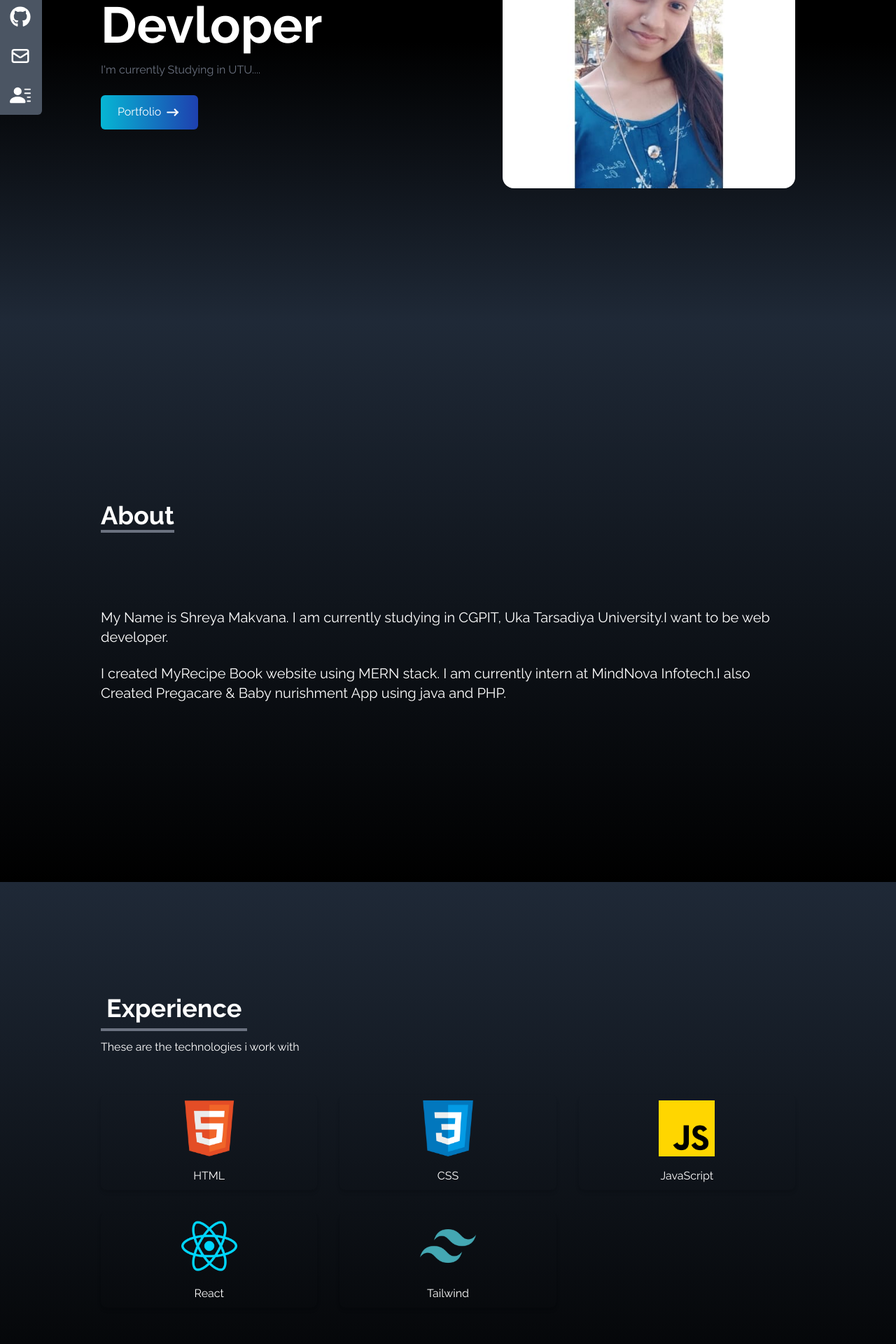
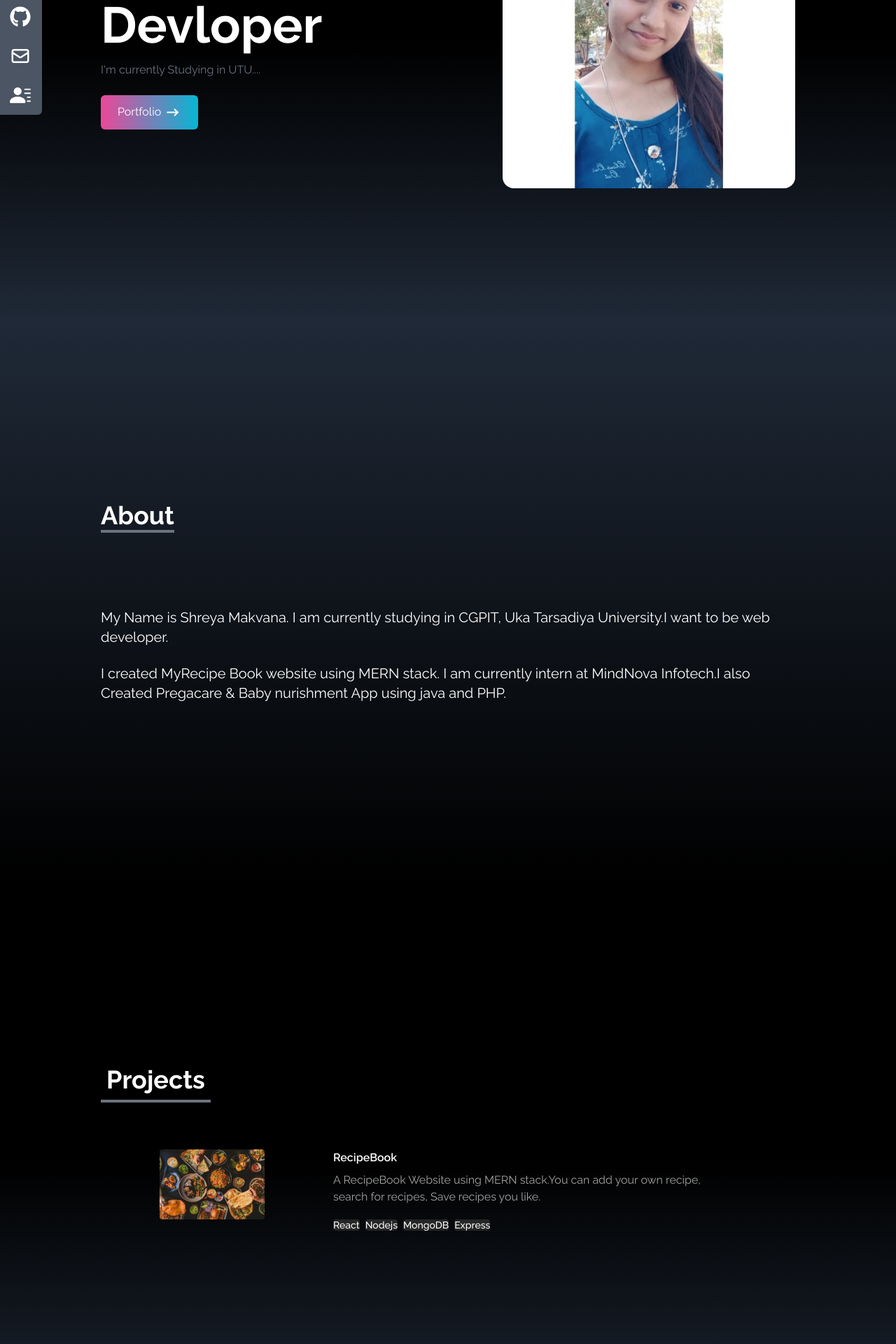
Before and after one commit to makvanashreya/portfolio, a React (Create React App) app: page / in a window 1280 px wide. Shown: the part 340-2260 px from the top of the page at 70% size. Built offline with nearby package versions, Linux system fonts and the light colour scheme.

Commit message:
new change

```diff
--- a/src/App.js
+++ b/src/App.js
@@ -4,7 +4,7 @@ import Social from "./coponents/Social";
 import About from "./coponents/About";
 import Experience from "./coponents/Experience";
 import Contact from "./coponents/Contact";
-// import Portfolio from "./coponents/Portfolio";
+import Portfolio from "./coponents/Portfolio";
 
 function App() {
   return (
@@ -12,8 +12,8 @@ function App() {
       <NavBar/>
      <Home />
      <About/>
+     <Portfolio/>
      <Experience/>
-     {/* <Portfolio/> */}
      <Contact/>
      <Social/>
     </div>
--- a/src/coponents/Experience.jsx
+++ b/src/coponents/Experience.jsx
@@ -37,7 +37,7 @@ const Experience = () => {
       id: 5,
       src: tailwind,
       title: "Tailwind",
-      style: "shadow-pink-500",
+      style: "shadow-sky-400",
     },
 
 
@@ -60,7 +60,7 @@ const Experience = () => {
 
           <div
           key={id}
-          className={'shadow-md hover:scale-105 duration-500 py-2 rounded-lg $[style]'}>
+          className={'shadow-md hover:scale-105 duration-500 py-2 rounded-lg ' + style}>
           <img src={src} alt="" className=' w-20 mx-auto' />
           <p className=' mt-4'>{title}</p>
         </div>
--- a/src/coponents/Home.jsx
+++ b/src/coponents/Home.jsx
@@ -1,6 +1,7 @@
 import React from 'react';
 import HI from "../assets/Myimg.jpeg";
 import { TbArrowNarrowRight } from "react-icons/tb";
+import { Link } from 'react-scroll';
 
 const Home = () => {
   return (
@@ -14,10 +15,24 @@ const Home = () => {
                     I'm currently Studying in UTU....
                 </p>
                 <div>
-                    <button className=' group text-white w-fit px-6 py-3 my-2 flex items-center rounded-md bg-gradient-to-r from-cyan-500 to-blue-800 cursor-pointer'>
-                        Portfolio
-                        <span className='group-hover:rotate-90 duration-300'><TbArrowNarrowRight size={25} className=' ml-1' /></span>
-                    </button>
+                <Link
+              to="Portfolio"
+              smooth
+              duration={500}
+              className="group text-white w-fit px-6 py-3 my-2 flex items-center rounded-md bg-gradient-to-r from-pink-500 to-cyan-500 cursor-pointer hover:scale-110 duration-300"
+            >
+              Portfolio
+              <span className="group-hover:rotate-90 duration-300">
+                <TbArrowNarrowRight size={25} className="ml-1" />
+              </span>
+            </Link>
+
+
+
+
+
+
+
                 </div>
             </div>
             <div>
--- a/src/coponents/NavBar.jsx
+++ b/src/coponents/NavBar.jsx
@@ -17,10 +17,10 @@ const NavBar = () => {
             id: 2,
             link: "About"
         },
-        // {
-        //     id: 3,
-        //     link: "Portfolio"
-        // },
+        {
+            id: 3,
+            link: "Portfolio"
+        },
         {
             id: 3,
             link: "Experience"
--- /dev/null
+++ b/src/coponents/Portfolio.jsx
@@ -0,0 +1,60 @@
+import React from 'react'
+import food from '../assets/portfolio/food.jfif'
+
+
+const Portfolio = () => {
+    const project= [
+
+        {
+          id: 1,
+          src: food,
+          title:"RecipeBook",
+          description: "A RecipeBook Website using MERN stack.You can add your own recipe, search for recipes, Save recipes you like.",
+          tecnology: ["React", "Nodejs", "MongoDB", "Express"],
+        },
+    ];
+
+  return (
+    <div name="Portfolio" className='h-screen w-full bg-gradient-to-b from-black via-black to-gray-800 text-white' >
+        <div className=' max-w-screen-lg mx-auto p-4 flex flex-col justify-center w-full h-screen text-white '>
+      <div className=' mb-20'>
+        <p className=' text-4xl font-bold border-b-4 border-gray-500 p-2 inline'>Projects</p>
+      </div>
+
+      <div className=''>
+
+
+      {
+        project.map(({id, src, title,description,tecnology}) =>(
+
+          <div
+          key={id}
+          className={'flex flex-wrap justify-center mb-8'}>
+        <div className=' w-full lg:w-1/4'>
+          <img src={src} height={150} width={150} alt="" className=' mb-6 rounded hover:scale-105 duration-500' />
+        </div>
+
+        <div className=' w-full max-w-xl lg:w-3/4'>
+            <h6 className=' mb-2 font-semibold'>{title}</h6>
+            <p className=' mb-4 text-neutral-400'>{description}</p>
+            {tecnology.map((tech,index) => (
+                <span key={index} className=' mr-2 rounded bg-neutral-800 text-sm font-medium' >{tech}</span>
+            ))}
+        </div>
+        </div>
+
+
+        ))
+      }
+
+
+
+
+      </div>
+
+    </div>
+    </div>
+  )
+}
+
+export default Portfolio
```
Also changed, not shown: src/assets/portfolio/food.jfif (added).
